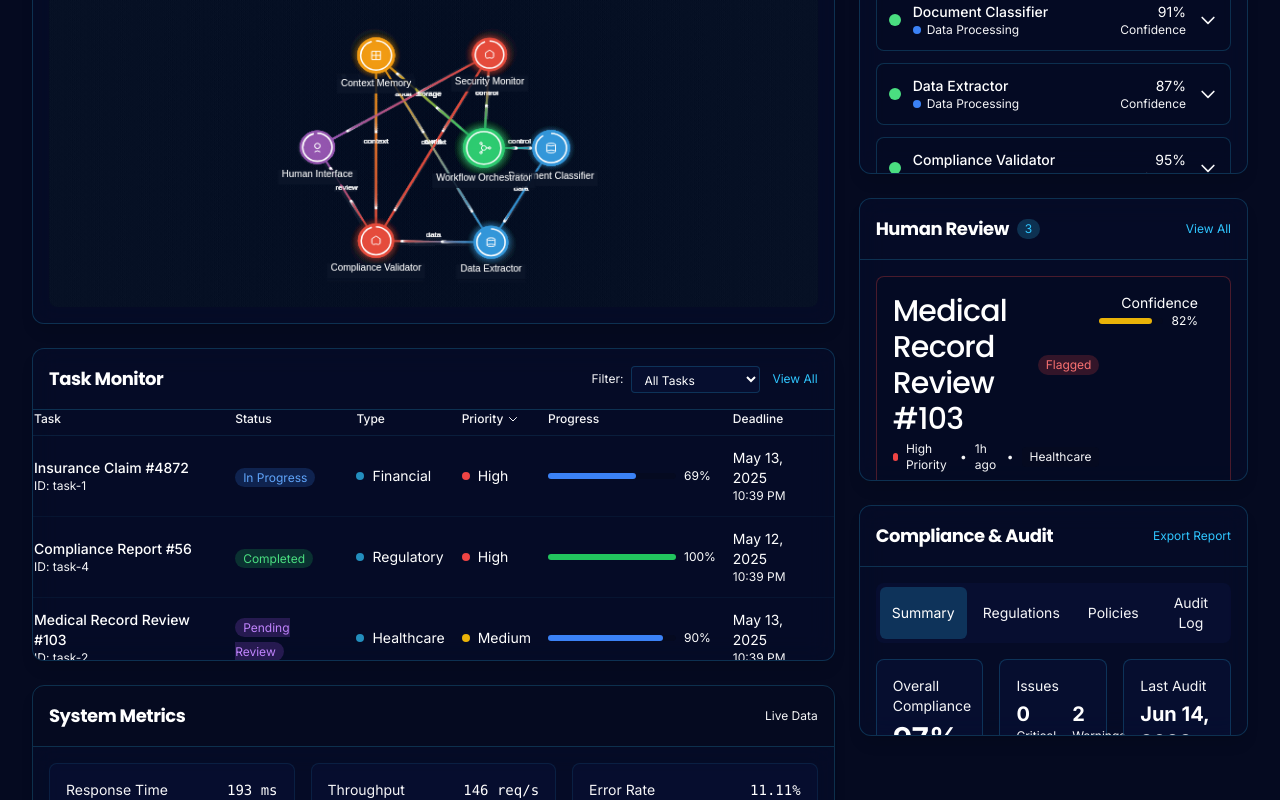
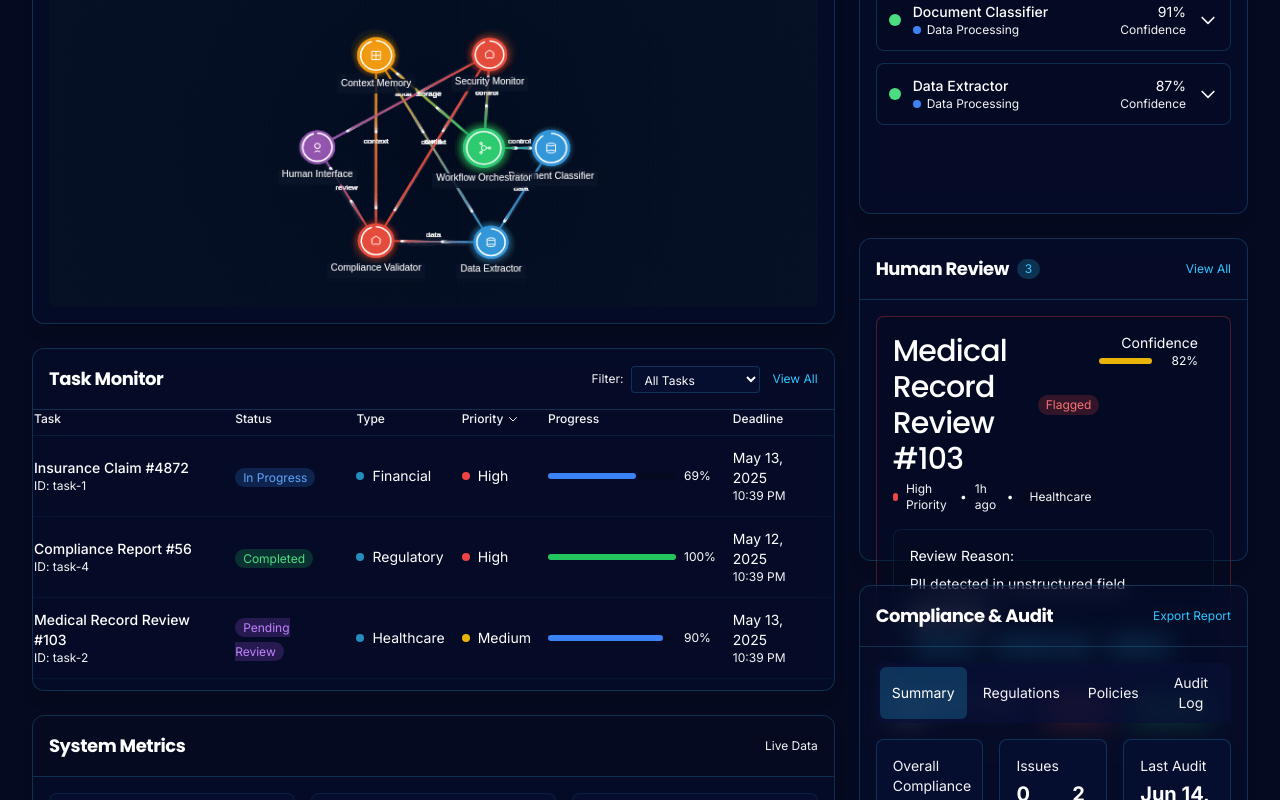
Before and after one commit to gorkxbt/coreon, a Next.js app: page /demo in a window 1280 px wide. Shown: the part 480-1280 px from the top of the page. Built offline with nearby package versions, Linux system fonts and the light colour scheme.

Commit message:
Update page.tsx

```diff
--- a/src/app/demo/page.tsx
+++ b/src/app/demo/page.tsx
@@ -491,7 +491,7 @@ export default function Demo() {
                     </button>
                   </div>
                 </div>
-                <div className="h-[250px] overflow-hidden">
+                <div className="h-[280px]">
                   <TaskMonitor tasks={filteredTasks.slice(0, 4)} />
                 </div>
               </div>
@@ -512,8 +512,8 @@ export default function Demo() {
                     Configure All
                   </button>
                 </div>
-                <div className="p-4 h-[200px]">
-                  <AgentControls agents={agents.slice(0, 3)} />
+                <div className="p-4 h-[240px]">
+                  <AgentControls agents={agents.slice(0, 2)} />
                 </div>
               </div>
 
@@ -530,7 +530,7 @@ export default function Demo() {
                     View All
                   </button>
                 </div>
-                <div className="p-4 h-[220px] overflow-hidden">
+                <div className="p-4 h-[260px]">
                   <HumanReviewQueue
                     items={reviewItems.slice(0, 1)}
                     onApprove={handleApprove}
@@ -547,7 +547,7 @@ export default function Demo() {
                     Export Report
                   </button>
                 </div>
-                <div className="p-4 h-[168px] overflow-hidden">
+                <div className="p-4 h-[180px]">
                   <CompliancePanel />
                 </div>
               </div>
```
